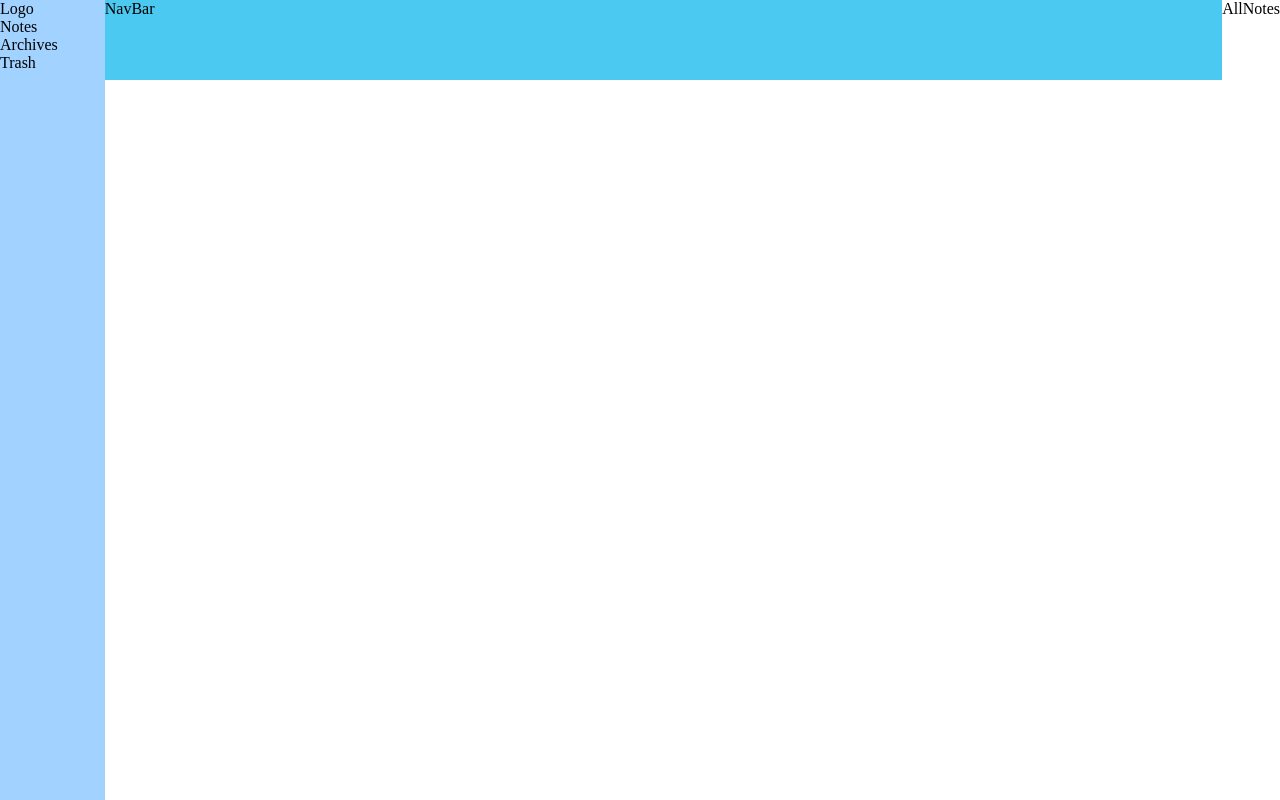
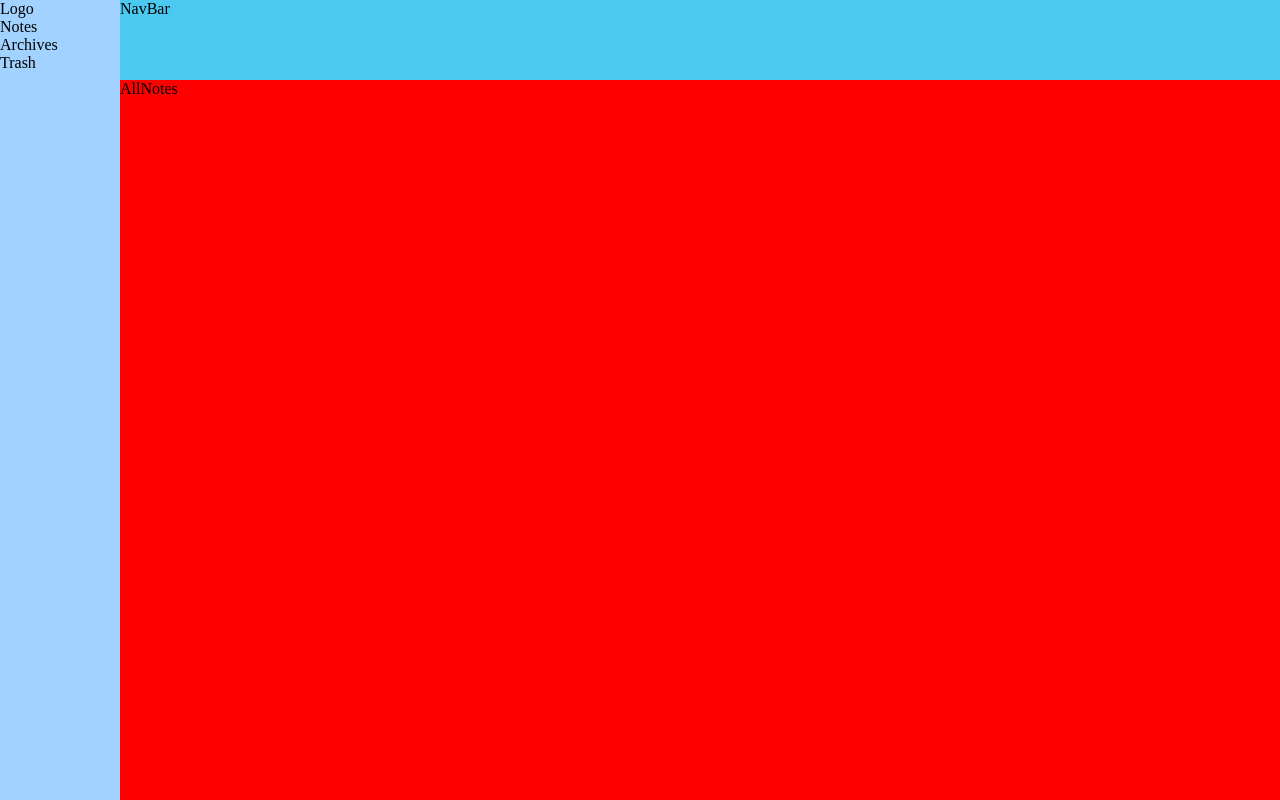
Before and after one commit to compl3xX/NoteIT, a React (Vite) app: page / in a window 1280 px wide. Built offline with nearby package versions, Linux system fonts and the light colour scheme.

Commit message:
Box style

```diff
--- a/src/App.jsx
+++ b/src/App.jsx
@@ -6,13 +6,12 @@ import { SideBar, NavBar } from './components/index'
 function App() {
 
   return (
+    <div className="mainContainer">
 
-    <BrowserRouter>
-      <div className="mainContainer">
+      <BrowserRouter>
         <SideBar />
-        <NavBar/>
         <div className="subContainer">
-
+          <NavBar />
           <Routes>
 
             <Route path="/" element={<AllNotes />} />
@@ -20,14 +19,10 @@ function App() {
             <Route path="/trash" element={<TrashNotes />} />
 
           </Routes>
+        </div>
+      </BrowserRouter >
 
-        </div>
-
-      </div>
-
-
-    </BrowserRouter>
-
+    </div>
 
   )
 }
--- a/src/App.scss
+++ b/src/App.scss
@@ -7,5 +7,15 @@
 
 .mainContainer {
   display: flex;
-  flex-direction: row;
+  margin: auto;
+  height: 100vh;
+  max-height: 1600px;
+  max-width: 1600px;
 }
+
+.subContainer {
+  flex: 1;
+  display: flex;
+  flex-direction: column;
+  background-color: red;
+}
--- a/src/components/NavBar/NavBar.scss
+++ b/src/components/NavBar/NavBar.scss
@@ -1,5 +1,4 @@
 .NavBar {
     background-color: #4CC9F0;
-    width: 100%;
     height:80px;
 }
--- a/src/components/SideBar/SideBar.scss
+++ b/src/components/SideBar/SideBar.scss
@@ -1,5 +1,4 @@
 .sidebar {
   background-color: #a2d2ff;
   width: 120px;
-  min-height: 100vh;
 }
```
